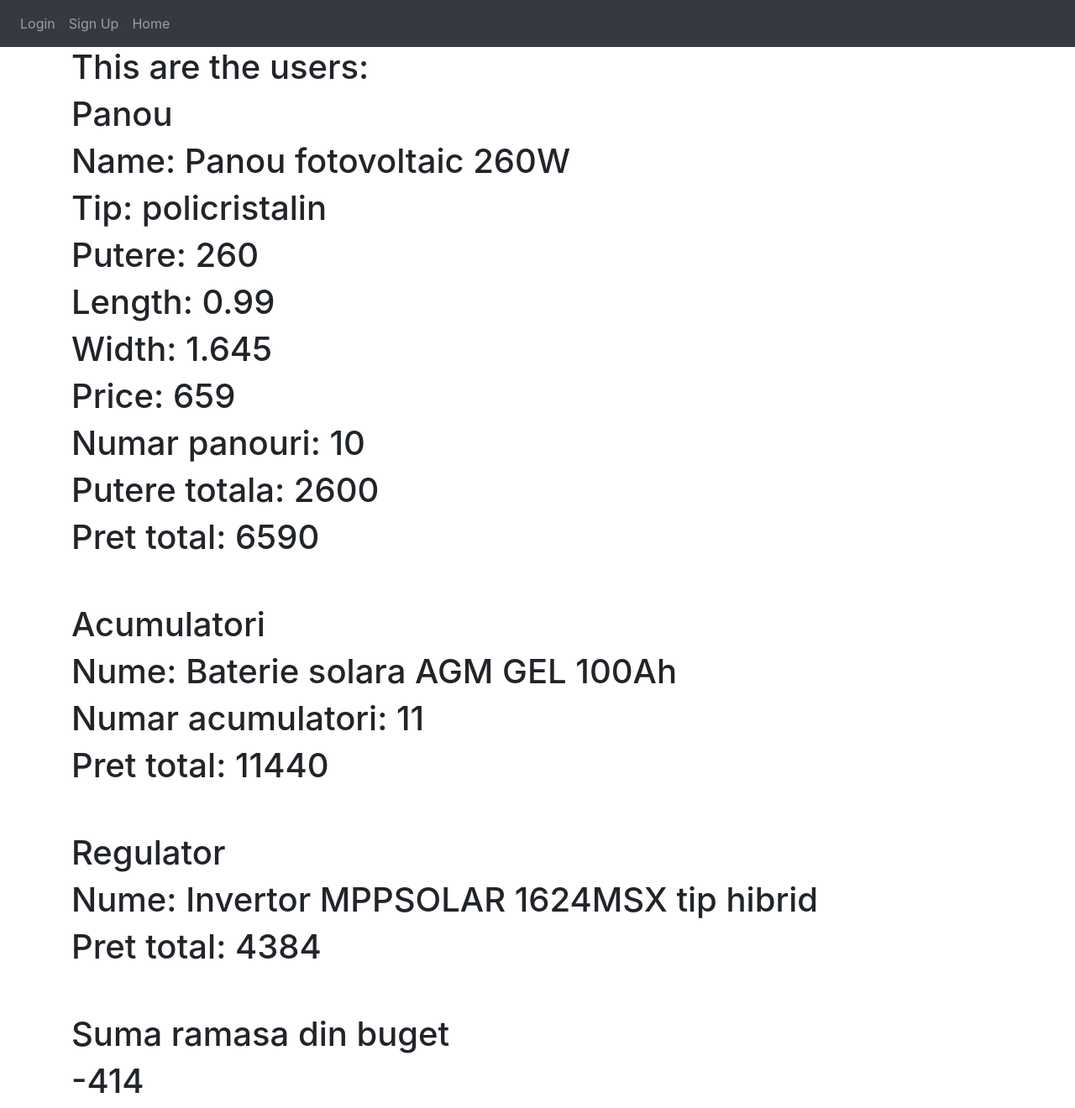
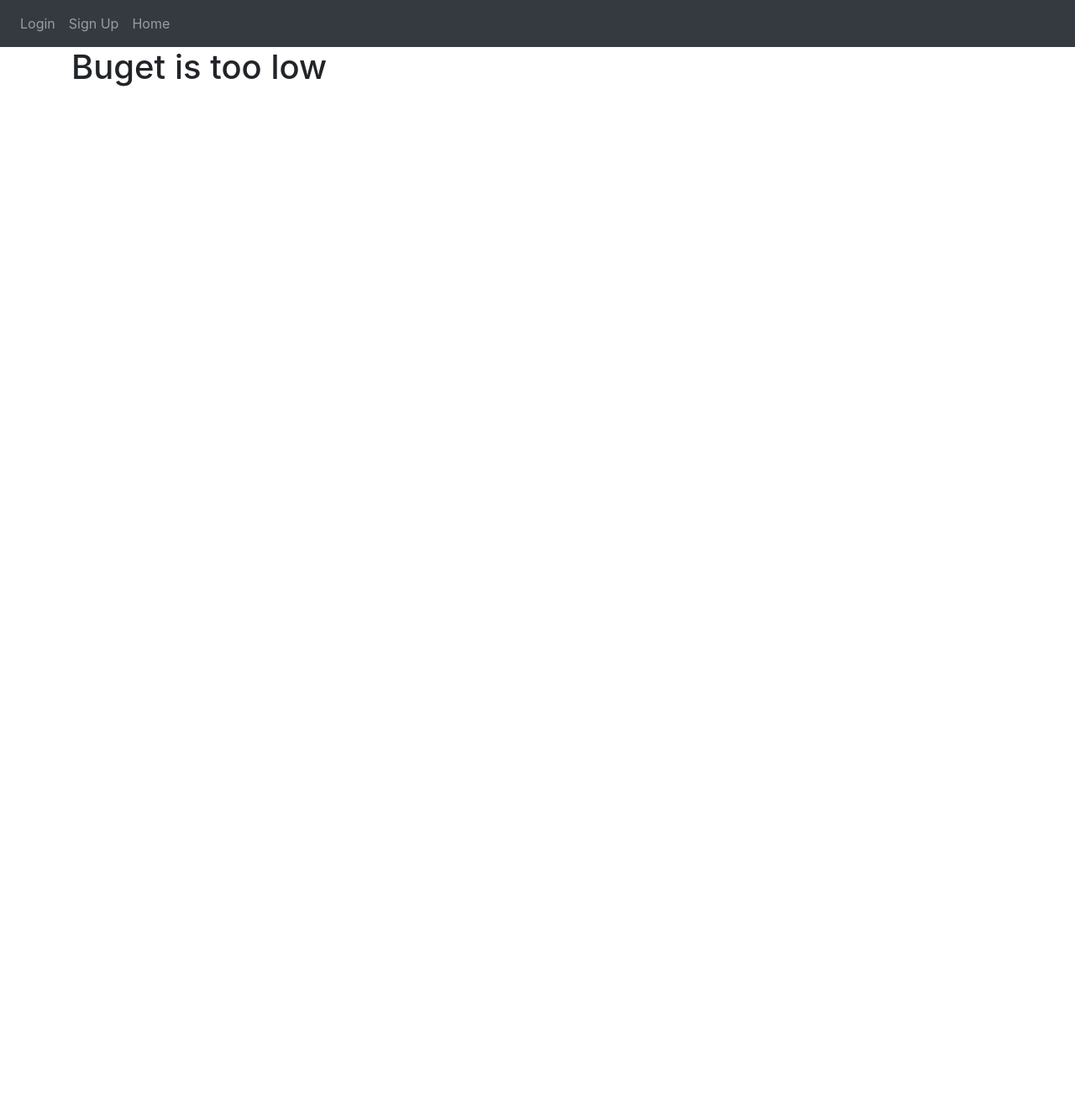
Before and after one commit to Lucky13forever/Amigos, a Flask app: page / in a window 1280 px wide. Shown: the whole page at 84% size. After the commit the page ends 103 px from the top, so only its background shows below. Run offline with Flask 2, Linux system fonts and the light colour scheme; some libraries are stand-ins or nearby versions.

Commit message:
Fix buget is too low

```diff
--- a/AMIGOS/website/recomandare.py
+++ b/AMIGOS/website/recomandare.py
@@ -123,6 +123,7 @@
     remaining_budget = user_budget
     i = 0.2 #procentul 20%
     ok = 0
+    positive_result = ((None, None, None, None), (None, None, None), None, None)
     while remaining_budget >= 0.02 * user_budget and i <= 1: #verificam ca bugetul ramas > 2% din bugetul total, si ca i nu depaseste 100%
         ok = 1 #verificam ca exista macar un panou
         panels = get_panel_system(panel_list, int(user_budget * i), user_length, user_width)
@@ -134,11 +135,9 @@
         # print(i)
         remaining_budget = user_budget - panels[3] - accumulators[2] - regulators.price
 
-    if ok == 1:
-        result = (panels, accumulators, regulators, remaining_budget)
-        return result
-    else:
-        result = ((None, None, None, None), (None, None, None), None, None)
-        return result
+        if remaining_budget > 0:
+            positive_result = (panels, accumulators, regulators, remaining_budget)
+
+    return positive_result
 
 print(get_full_system(3000, 10, 10, "Timis", load_all_panels(), load_all_accumulators(), load_all_regulators(), load_region_dict()))
--- a/AMIGOS/website/templates/home.html
+++ b/AMIGOS/website/templates/home.html
@@ -5,10 +5,13 @@
 
 {% block content %}
 
-<h1>This are the users:</h1>
+<!-- <h1>This are the users:</h1> -->
 <!-- {% for user in table_user %}
     <h4>{% print(user.id, user.name, user.email) %}</h4>
     {% endfor %} -->
+
+
+{% if ok == 1 %}
 
 <h1>Panou</h1>
 <!-- Panourile sunt in table_user[0] -->
@@ -82,4 +85,14 @@
 
 
     <!-- <h1>Current: {% print(user) %}</h1> -->
+
+
+{% endif %}
+
+
+{% if ok == 0%}
+
+    <h1>Buget is too low</h1>
+
+{%endif%}
 {% endblock %}
--- a/AMIGOS/website/views.py
+++ b/AMIGOS/website/views.py
@@ -10,9 +10,20 @@
 
     # return render_template("home.html", user=current_user)
 
-    result = get_full_system(22000, 10, 10, "Constanta", load_all_panels(), load_all_accumulators(), load_all_regulators(), load_region_dict())
+    # prblema daca bugetul e prea mic, NonType Error
+    # result = get_full_system(2000, 10, 10, "Constanta", load_all_panels(), load_all_accumulators(), load_all_regulators(), load_region_dict())
+    # Suma ramasa din buget e -1727, deci as pune userul sa plateasca aproape dublu
+    # ToDo: daca nu reusim sa gasim niciun sistem, fix la return
+    result = get_full_system(5000, 10, 10, "Constanta", load_all_panels(), load_all_accumulators(), load_all_regulators(), load_region_dict())
+
+    print(result)
+
+    ok = 1
+    if result[0][0] == None:
+        ok = 0
+
     panouri = result[0]
     acumulatori = result[1]
     regulatori = result[2]
     ramas_din_buget = result[3]
-    return render_template("home.html", panouri=panouri, acumulatori=acumulatori, regulatori=regulatori, ramas=ramas_din_buget, user=current_user) #User.query.all()
+    return render_template("home.html", panouri=panouri, acumulatori=acumulatori, regulatori=regulatori, ramas=ramas_din_buget, ok = ok, user=current_user) #User.query.all()
```
